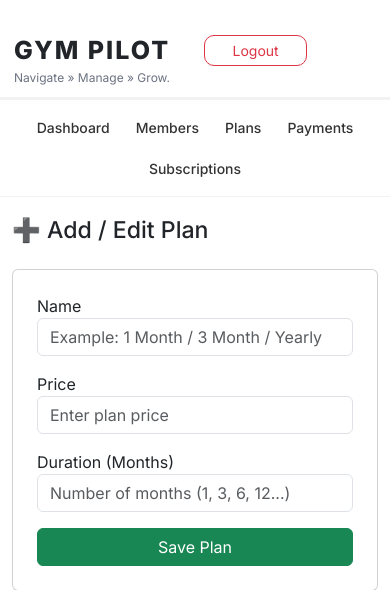
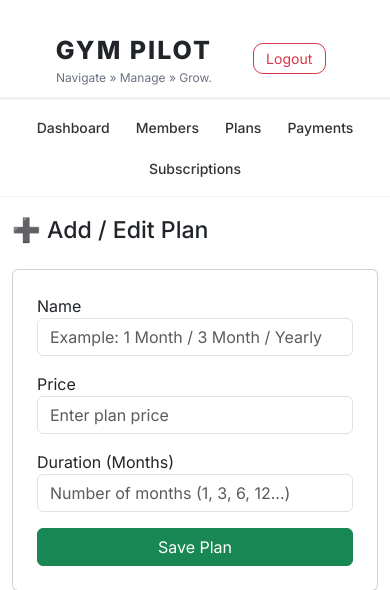
Before and after one commit to Rixhi22/gympilot, a Django app: template gym/templates/add_plan.html in a window 390 px wide. Shown: the top 590 px of the page. Run offline with Django 5.2, Linux system fonts and the light colour scheme; the template is opened without the code that fills it: values that come from a table or form of the project are taken from there, others are empty.

```diff
--- a/gym/templates/base.html
+++ b/gym/templates/base.html
@@ -23,12 +23,14 @@ body {
 /* ===== Header ===== */
 
 .top-header {
-
+    display: flex;
     background: white;
+    justify-content: space-between;
     padding: 35px 0 10px 0;
     text-align: center;
     border-bottom: 3px solid rgba(0,0,0,0.05);
 }
+
 
 .brand-title {
     font-weight: 950;
@@ -59,6 +61,8 @@ body {
     gap: 10px;
     position: relative;
 }
+
+
 .top-nav .nav-left {
     display: flex;
     gap: 10px;
@@ -67,15 +71,7 @@ body {
 }
 
 
-.top-nav .nav-right {
-    display: flex;
-    position: absolute;
-    right: 12px;
-    top: 50%;
-    margin-top: 100px;
-    margin-top: 20px;
-    transform: translateY(-50%);
-}
+
 
 .top-nav a {
     text-decoration: none;
@@ -165,8 +161,8 @@ body {
     }
     .top-header{
         display: flex;
-        justify-content:  space-around;
-        gap: 6px;
+        justify-content:space-around;
+        gap: 10px;
     }
     .main {
         padding: 20px 12px;
@@ -198,7 +194,7 @@ body {
         width: 100%;
     }
 
-    .top-nav .nav-right {
+    .nav-right {
         position: static;
         transform: none;
         justify-content: center;
@@ -215,15 +211,16 @@ body {
 
 <!-- HEADER -->
 <div class="top-header">
-    <div>
-    <h2 class="brand-title">GYM PILOT</h2>
-    <div class="brand-tagline">Navigate » Manage » Grow.</div>
+    <div></div>
+    <div class="head-left">
+       <h2 class="brand-title">GYM PILOT</h2>
+       <div class="brand-tagline">Navigate » Manage » Grow.</div>
     </div>
-    <div class="nav-right" style="align-items: ;">
+    <div class="head-right mt-2">
           <!-- LOGOUT -->
           <form method="POST" action="{% url 'gym:owner_logout' %}" class="logout-btn m-0">
                 {% csrf_token %}
-                <button type="submit" class="btn btn-outline-danger btn-sm" style="margin-right: 100px;text-align: r;">
+                <button type="submit" class="btn btn-outline-danger btn-sm" style="margin-right: 50px;">
                      Logout
                 </button>
           </form>
@@ -249,9 +246,6 @@ body {
           <a href="{% url 'gym:subscriptions' %}"
               class="{% if request.resolver_match.url_name == 'subscriptions' %}active{% endif %}">Subscriptions</a>
      </div>
-
-
-
 </div>
 
 <!-- PAGE CONTENT -->
```
